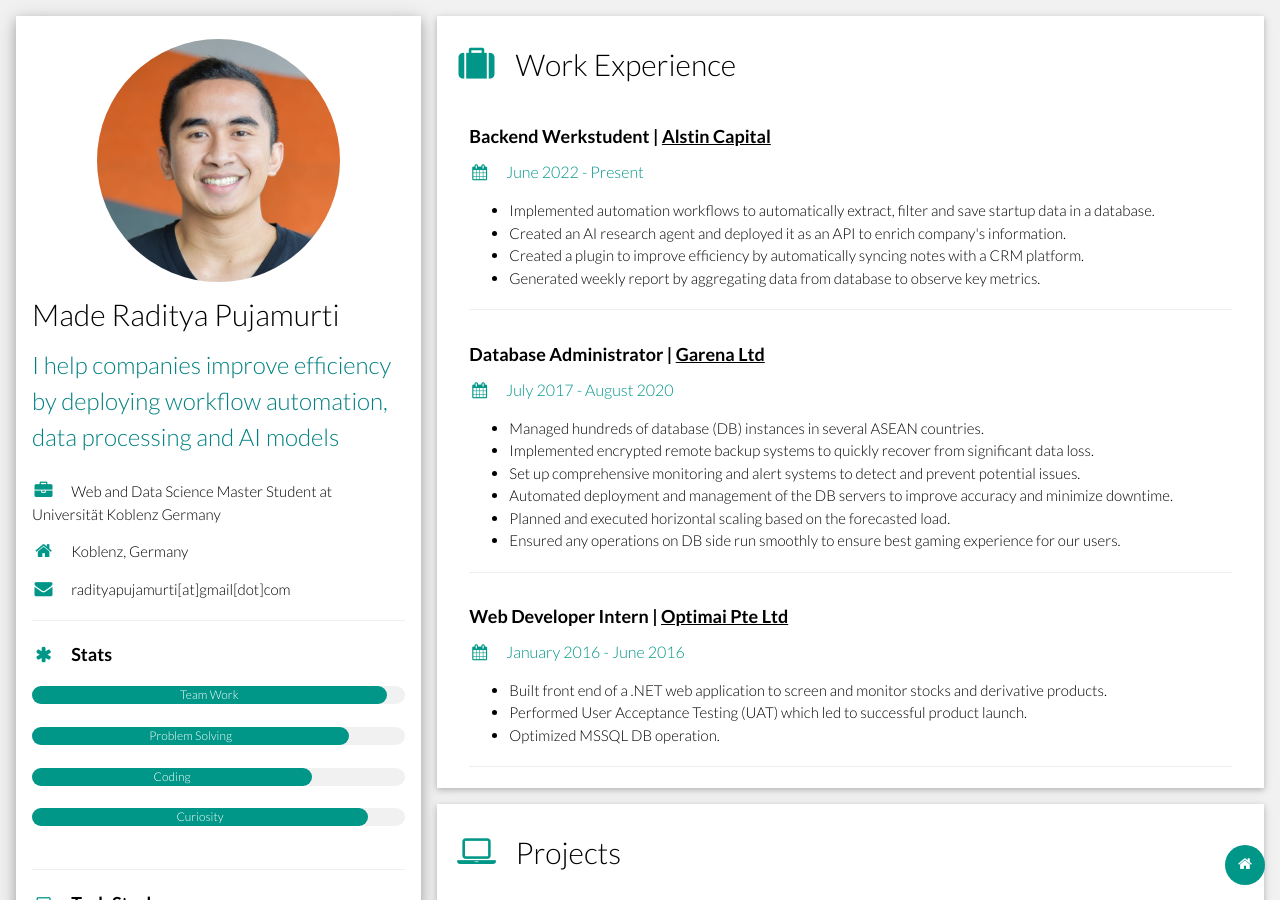
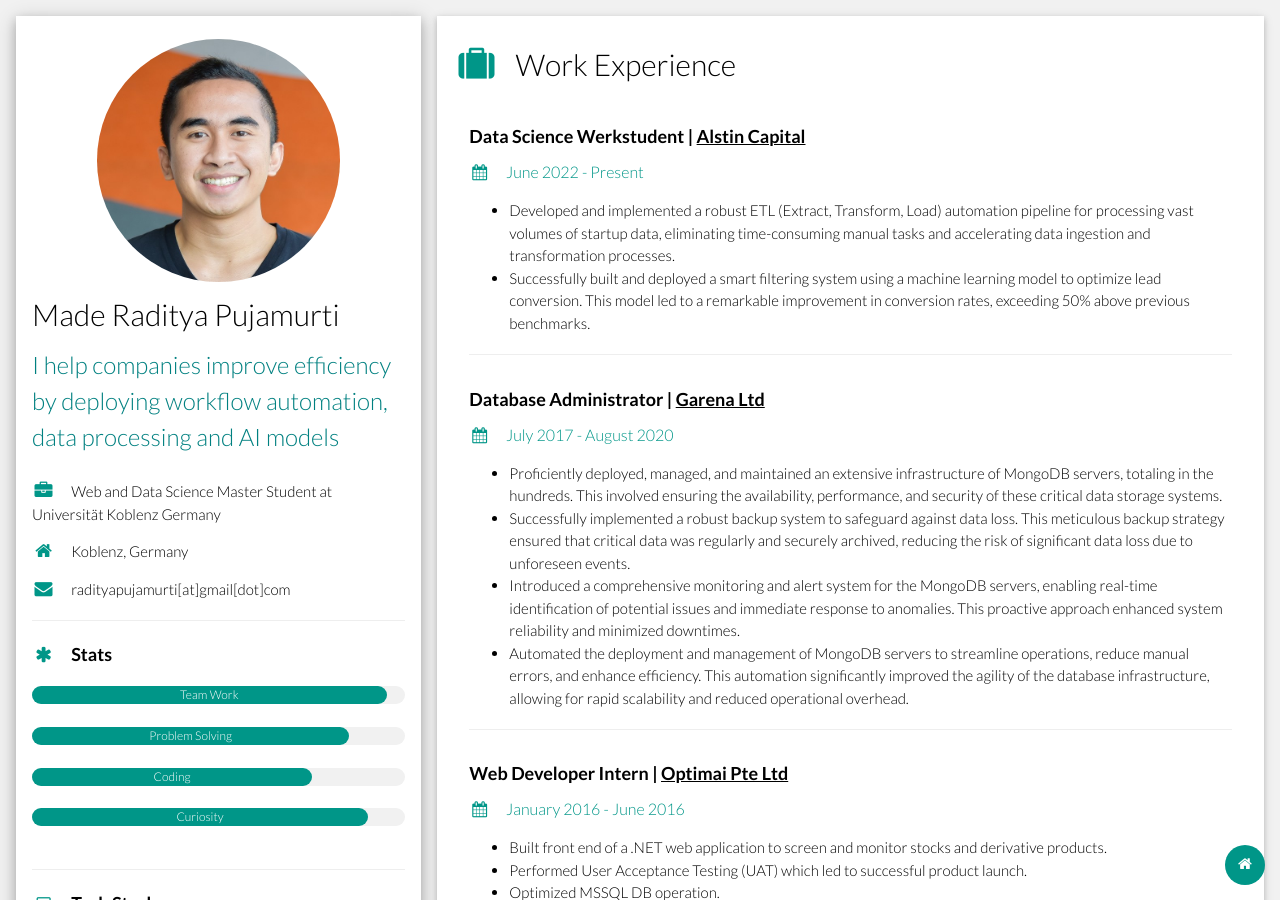
Before and after one commit to radityapujamurti/radityapujamurti.github.io, a Jekyll site: the page resume.html, which Jekyll copies as it is, in a window 1280 px wide and 900 px high. Built offline with Jekyll 4.4.1, drawn with Linux system fonts in a browser that asks for light colours.

Commit message:
updated item

```diff
--- a/resume.html
+++ b/resume.html
@@ -143,19 +143,15 @@
                             class="fa fa-suitcase fa-fw w3-margin-right w3-xxlarge w3-text-teal"></i>Work Experience
                     </h2>
                     <div class="w3-container">
-                        <h5 class=""><b>Backend Werkstudent | <a href="https://www.alstincapital.de/"
+                        <h5 class=""><b>Data Science Werkstudent | <a href="https://www.alstincapital.de/"
                                     target='_blank'>Alstin Capital
                                 </a> </b></h5>
                         <h6 class="w3-text-teal"><i class="fa fa-calendar fa-fw w3-margin-right"></i>June 2022 - Present
                         </h6>
                         <ul>
-                            <li>Implemented automation workflows to automatically extract, filter and save startup data
-                                in a database.</li>
-                            <li>Created an AI research agent and deployed it as an API to enrich company's information.
+                            <li>Developed and implemented a robust ETL (Extract, Transform, Load) automation pipeline for processing vast volumes of startup data, eliminating time-consuming manual tasks and accelerating data ingestion and transformation processes.</li>
+                            <li>Successfully built and deployed a smart filtering system using a machine learning model to optimize lead conversion. This model led to a remarkable improvement in conversion rates, exceeding 50% above previous benchmarks.
                             </li>
-                            <li>Created a plugin to improve efficiency by automatically syncing notes with a CRM
-                                platform.</li>
-                            <li>Generated weekly report by aggregating data from database to observe key metrics.</li>
                         </ul>
                         <hr>
                     </div>
@@ -165,16 +161,10 @@
                         <h6 class="w3-text-teal"><i class="fa fa-calendar fa-fw w3-margin-right"></i>July 2017 - August
                             2020</h6>
                         <ul>
-                            <li>Managed hundreds of database (DB) instances in several ASEAN countries.</li>
-                            <li>Implemented encrypted remote backup systems to quickly recover from significant data
-                                loss.</li>
-                            <li>Set up comprehensive monitoring and alert systems to detect and prevent potential
-                                issues.</li>
-                            <li>Automated deployment and management of the DB servers to improve accuracy and minimize
-                                downtime.</li>
-                            <li>Planned and executed horizontal scaling based on the forecasted load.</li>
-                            <li>Ensured any operations on DB side run smoothly to ensure best gaming experience for our
-                                users.</li>
+                            <li>Proficiently deployed, managed, and maintained an extensive infrastructure of MongoDB servers, totaling in the hundreds. This involved ensuring the availability, performance, and security of these critical data storage systems.</li>
+                            <li>Successfully implemented a robust backup system to safeguard against data loss. This meticulous backup strategy ensured that critical data was regularly and securely archived, reducing the risk of significant data loss due to unforeseen events.</li>
+                            <li>Introduced a comprehensive monitoring and alert system for the MongoDB servers, enabling real-time identification of potential issues and immediate response to anomalies. This proactive approach enhanced system reliability and minimized downtimes.</li>
+                            <li>Automated the deployment and management of MongoDB servers to streamline operations, reduce manual errors, and enhance efficiency. This automation significantly improved the agility of the database infrastructure, allowing for rapid scalability and reduced operational overhead.</li>
                         </ul>
                         <hr>
                     </div>
```
